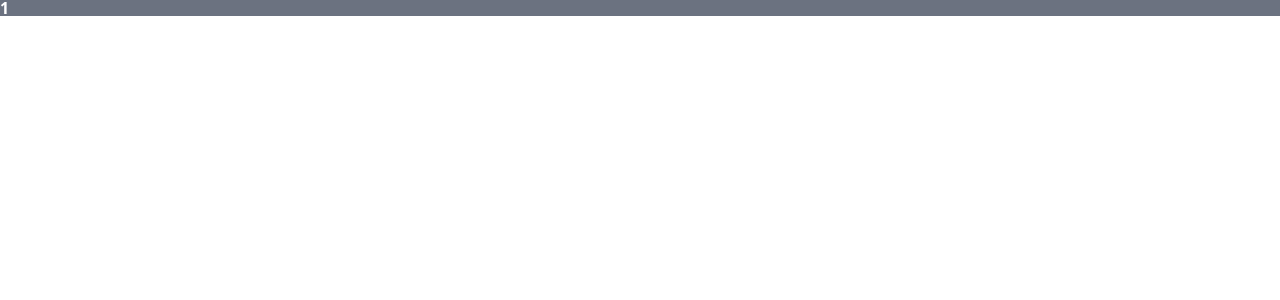
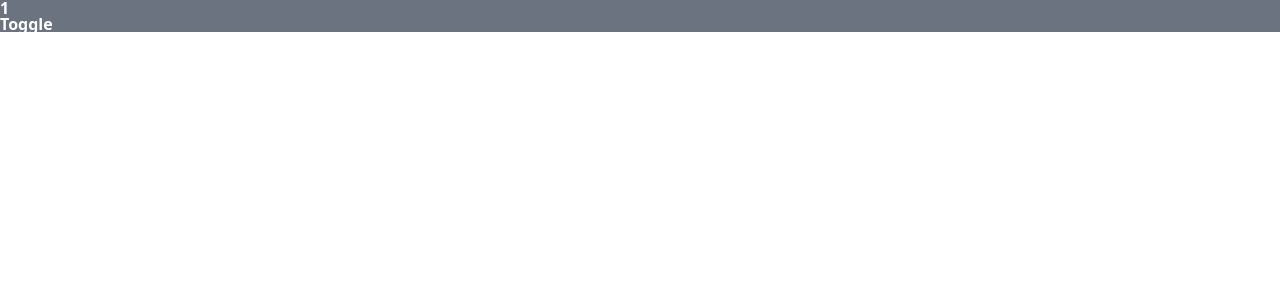
Before and after one commit to Dvaranir/portfolio-frontend, a Nuxt app: page / in a window 1280 px wide. Shown: the top 300 px of the page. Built offline with nearby package versions, Linux system fonts and the light colour scheme.

Commit message:
feat: pinia core store and theme toggle

```diff
--- a/app.vue
+++ b/app.vue
@@ -1,9 +1,11 @@
 <script lang="ts" setup>
+import { useCoreStore } from '~/stores/core'
 
+const coreStore = storeToRefs(useCoreStore())
 </script>
 
 <template>
-  <div class="content dark">
+  <div :class="`content ${coreStore.selectedTheme.value}`">
     <ClientOnly>
       <NuxtLoadingIndicator color="#9BCB30" />
     </ClientOnly>
--- a/pages/index.vue
+++ b/pages/index.vue
@@ -1,8 +1,17 @@
-<script lang="ts" setup></script>
+<script lang="ts" setup>
+import { useCoreStore } from '~/stores/core'
+
+const coreStore = useCoreStore()
+</script>
 
 <template>
   <div class="font-bold bg-gray-6 text-white">
-    1
+    <div class="w-full h-full">
+      1
+    </div>
+    <button class="cursor-pointer" @click="coreStore.toggleTheme">
+      Toggle
+    </button>
   </div>
 </template>
 
--- /dev/null
+++ b/stores/core.ts
@@ -0,0 +1,15 @@
+import { defineStore } from 'pinia'
+
+export const useCoreStore = defineStore('core', () => {
+  const isThemeDark = ref(true)
+
+  const toggleTheme = () => isThemeDark.value = !isThemeDark.value
+
+  const selectedTheme = computed(() => isThemeDark.value ? 'dark' : 'light')
+
+  return {
+    isThemeDark,
+    toggleTheme,
+    selectedTheme,
+  }
+})
```
